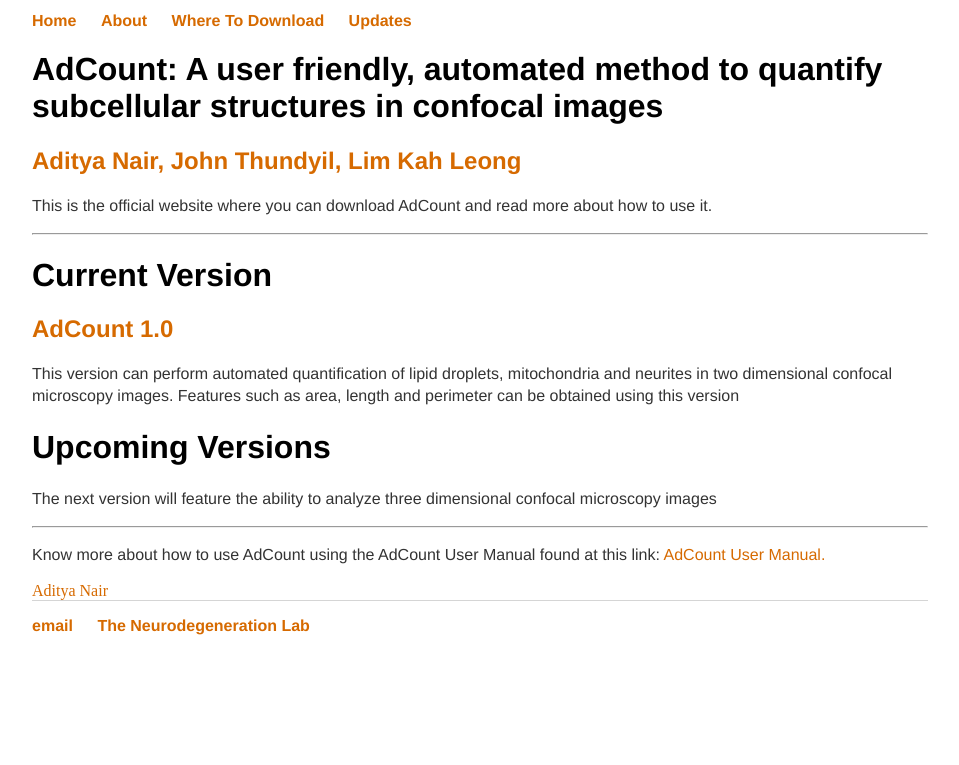
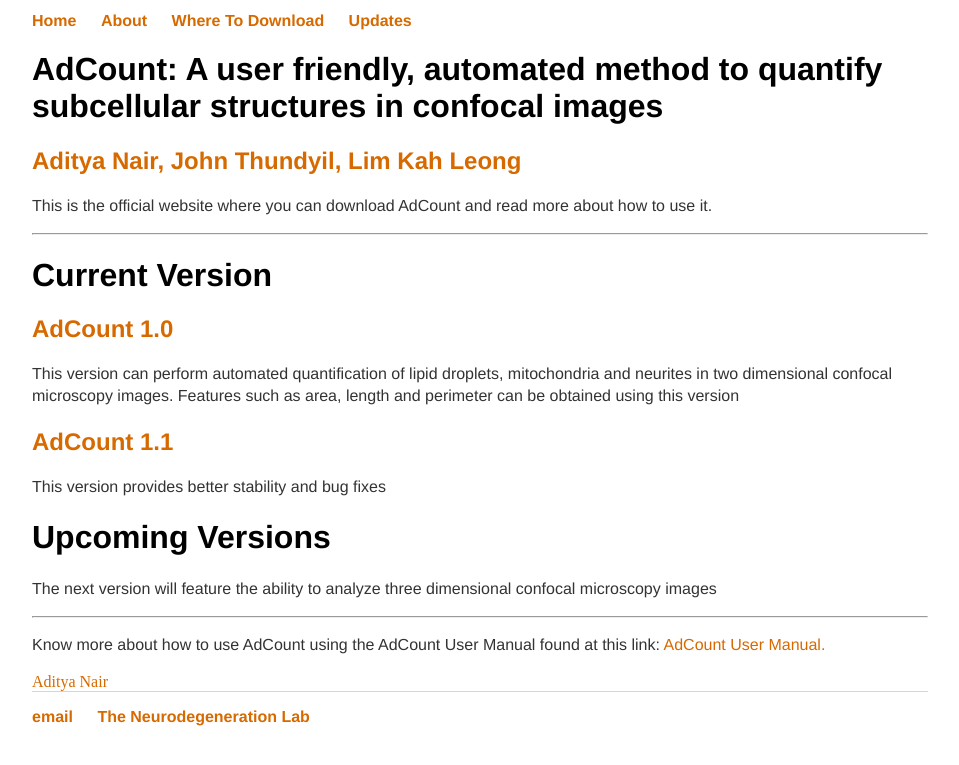
Before and after one commit to adcount/adcount.github.io, a Jekyll site: the page built from updates/index.html, in a window 1280 px wide, cut to the strip 164-950 px from the top of the page. Shown: the top 765 px of the strip, without its empty margins (160-1119 px from the left). Built offline with Jekyll 4.4.1, drawn with Linux system fonts in a browser that asks for light colours; comment, search, counter and statistics services are not loaded; before the commit the page ends 900 px from its top, so only the background shows below that.

Commit message:
Update index.html

```diff
--- a/updates/index.html
+++ b/updates/index.html
@@ -11,6 +11,9 @@ title: AdCount
         <h2>AdCount 1.0</h2>
 	<p>This version can perform automated quantification of lipid droplets, mitochondria and neurites in two dimensional confocal microscopy images. Features such as area, length and perimeter can be obtained using this version</p>
 
+        <h2>AdCount 1.1</h2>
+	<p>This version provides better stability and bug fixes</p>
+
 	<h1>Upcoming Versions</h1>
 	<p>The next version will feature the ability to analyze three dimensional confocal microscopy images</p>
 
```
